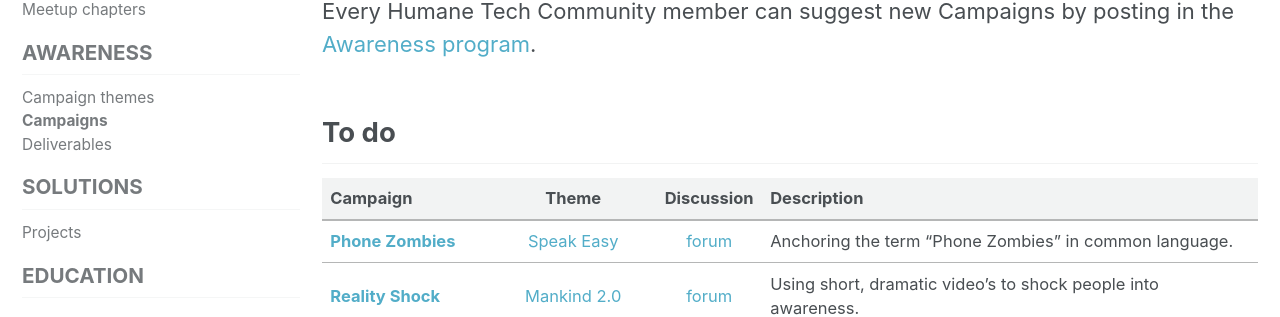
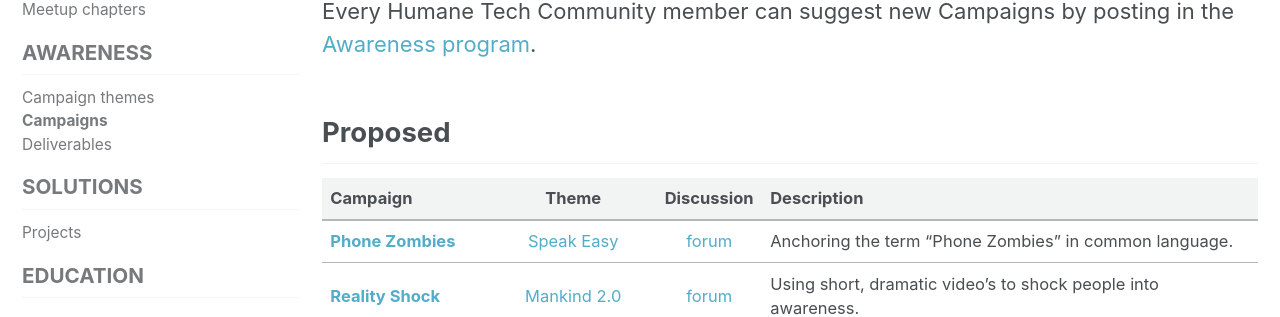
Before and after one commit to humanetech-community/community-hub, a Jekyll site: the page built from _activities/01-awareness-program/02-campaigns/00-campaigns-root.md, in a window 1280 px wide and 900 px high, scrolled down 476 px. Shown: the part 145-462 px from the top of the window. Built offline with Jekyll 4.4.1, drawn with Linux system fonts in a browser that asks for light colours; cached includes are drawn as plain includes; nearby versions of some CDN libraries.

Commit message:
Campaigns classification updated - closes #80

```diff
--- a/_activities/01-awareness-program/02-campaigns/00-campaigns-root.md
+++ b/_activities/01-awareness-program/02-campaigns/00-campaigns-root.md
@@ -18,7 +18,7 @@ In addition to the Campaigns displayed in this page, additional campaign proposa
 
 Every Humane Tech Community member can suggest new Campaigns by posting in the [Awareness program](https://community.humanetech.com/c/awareness-program).
 
-## To do
+## Proposed
 
 | Campaign | Theme | Discussion | Description |
 | :--- | :---: | :---: | :--- |
@@ -41,7 +41,6 @@ Every Humane Tech Community member can suggest new Campaigns by posting in the [
 
 
 
-
 ## Done
 
 Currently no Campaigns have run to their conclusion.
```
